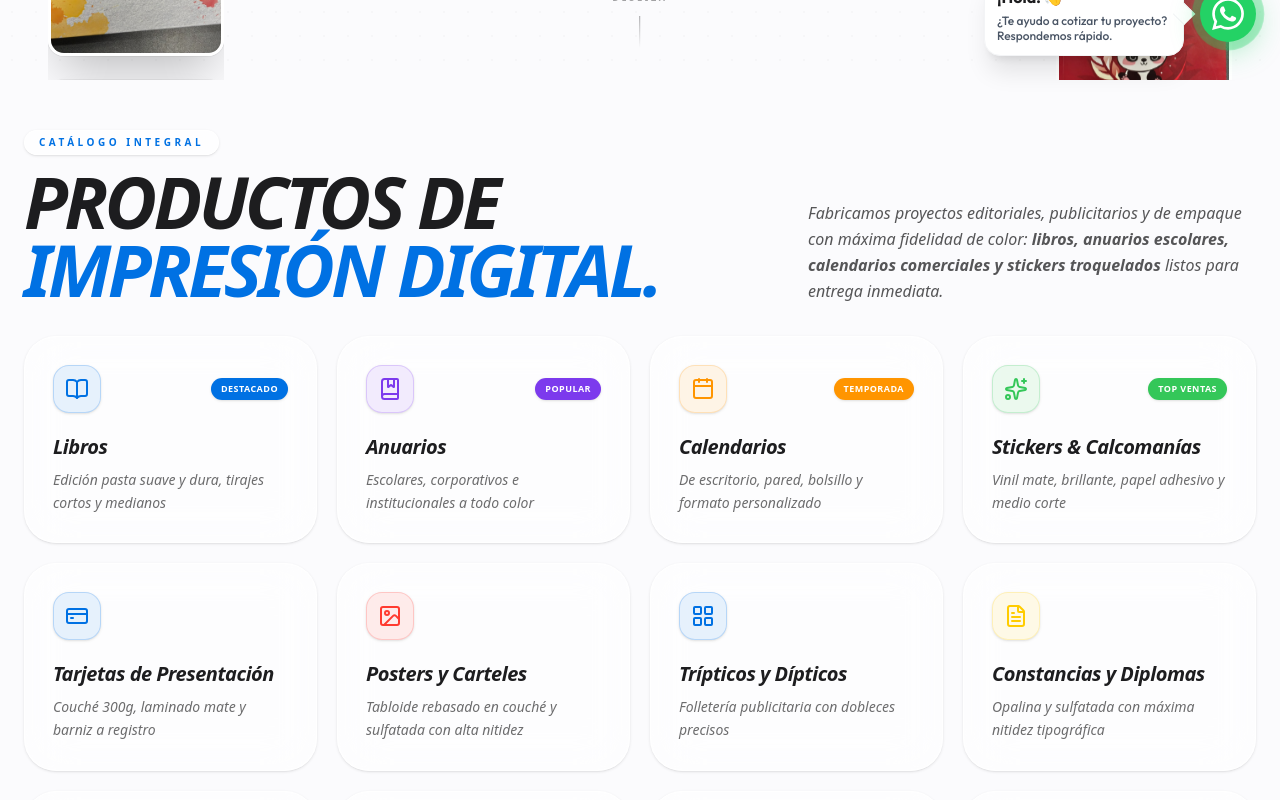
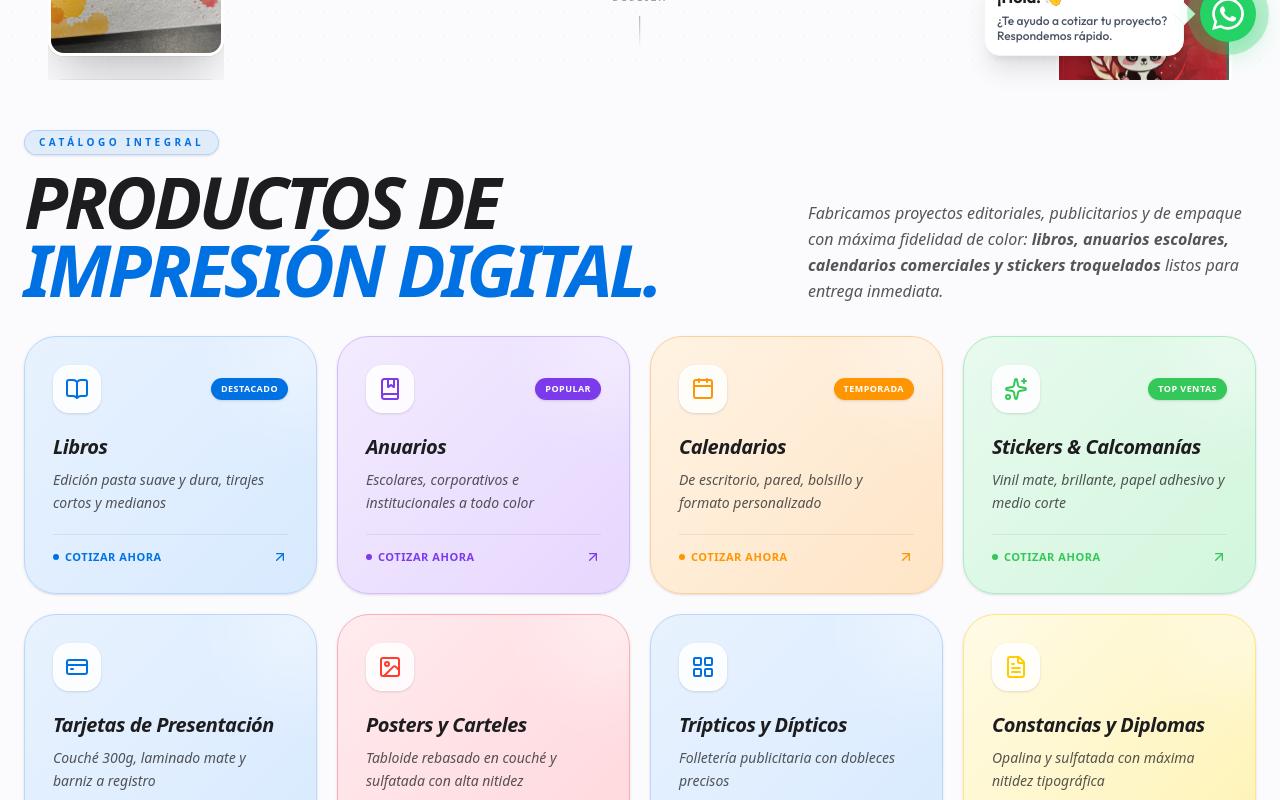
Before and after one commit to JuanTJ2626/Centro-Digital, a Next.js app: page / in a window 1280 px wide. Shown: the part 720-1520 px from the top of the page. Built offline with nearby package versions, Linux system fonts and the light colour scheme.

Commit message:
cambio de colores

```diff
--- a/src/app/page.tsx
+++ b/src/app/page.tsx
@@ -1,6 +1,6 @@
 'use client';
 import { FileText, BookOpen, CreditCard, Tag, BookMarked, LayoutGrid,
-  Mail, Clipboard, Image as ImageIcon, Calendar, Sparkles, FileCheck
+  Mail, Clipboard, Image as ImageIcon, Calendar, Sparkles, FileCheck, ArrowUpRight
 } from 'lucide-react';
 
 import Navbar from '@/components/Navbar';
@@ -11,18 +11,106 @@ import { trackWhatsAppClick } from '@/utils/trackWhatsApp';
 
 export default function Home() {
   const productos = [
-    { Icon: BookOpen, label: 'Libros', color: '#0071e3', desc: 'Edición pasta suave y dura, tirajes cortos y medianos', badge: 'Destacado' },
-    { Icon: BookMarked, label: 'Anuarios', color: '#7c3aed', desc: 'Escolares, corporativos e institucionales a todo color', badge: 'Popular' },
-    { Icon: Calendar, label: 'Calendarios', color: '#ff9500', desc: 'De escritorio, pared, bolsillo y formato personalizado', badge: 'Temporada' },
-    { Icon: Sparkles, label: 'Stickers & Calcomanías', color: '#34c759', desc: 'Vinil mate, brillante, papel adhesivo y medio corte', badge: 'Top Ventas' },
-    { Icon: CreditCard, label: 'Tarjetas de Presentación', color: '#0071e3', desc: 'Couché 300g, laminado mate y barniz a registro' },
-    { Icon: ImageIcon, label: 'Posters y Carteles', color: '#ff3b30', desc: 'Tabloide rebasado en couché y sulfatada con alta nitidez' },
-    { Icon: LayoutGrid, label: 'Trípticos y Dípticos', color: '#0071e3', desc: 'Folletería publicitaria con dobleces precisos' },
-    { Icon: FileText, label: 'Constancias y Diplomas', color: '#ffcc00', desc: 'Opalina y sulfatada con máxima nitidez tipográfica' },
-    { Icon: Clipboard, label: 'Comprobantes y Blocs', color: '#ff3b30', desc: 'Blocs de notas, notas de remisión y papel membretado' },
-    { Icon: Tag, label: 'Etiquetas para Producto', color: '#ff9500', desc: 'Para empaques, botellas, tarros y cajas comerciales' },
-    { Icon: Mail, label: 'Postales y Flyers', color: '#34c759', desc: 'Volantes publicitarios promocionales de alto tiraje' },
-    { Icon: FileCheck, label: 'Manuales y Catálogos', color: '#0071e3', desc: 'Grapados o encuadernados para empresas y escuelas' },
+    {
+      Icon: BookOpen,
+      label: 'Libros',
+      color: '#0071e3',
+      bgLight: 'linear-gradient(135deg, #e8f2fe 0%, #d8eaff 100%)',
+      borderLight: '#b8d7fb',
+      desc: 'Edición pasta suave y dura, tirajes cortos y medianos',
+      badge: 'Destacado'
+    },
+    {
+      Icon: BookMarked,
+      label: 'Anuarios',
+      color: '#7c3aed',
+      bgLight: 'linear-gradient(135deg, #f3ebff 0%, #e6d7fe 100%)',
+      borderLight: '#d3bcfe',
+      desc: 'Escolares, corporativos e institucionales a todo color',
+      badge: 'Popular'
+    },
+    {
+      Icon: Calendar,
+      label: 'Calendarios',
+      color: '#ff9500',
+      bgLight: 'linear-gradient(135deg, #fff3e3 0%, #fee5c7 100%)',
+      borderLight: '#fed09b',
+      desc: 'De escritorio, pared, bolsillo y formato personalizado',
+      badge: 'Temporada'
+    },
+    {
+      Icon: Sparkles,
+      label: 'Stickers & Calcomanías',
+      color: '#34c759',
+      bgLight: 'linear-gradient(135deg, #e8faee 0%, #d2f6dd 100%)',
+      borderLight: '#abedbf',
+      desc: 'Vinil mate, brillante, papel adhesivo y medio corte',
+      badge: 'Top Ventas'
+    },
+    {
+      Icon: CreditCard,
+      label: 'Tarjetas de Presentación',
+      color: '#0071e3',
+      bgLight: 'linear-gradient(135deg, #e8f2fe 0%, #d8eaff 100%)',
+      borderLight: '#b8d7fb',
+      desc: 'Couché 300g, laminado mate y barniz a registro'
+    },
+    {
+      Icon: ImageIcon,
+      label: 'Posters y Carteles',
+      color: '#ff3b30',
+      bgLight: 'linear-gradient(135deg, #ffebee 0%, #ffd7dc 100%)',
+      borderLight: '#fcaeb7',
+      desc: 'Tabloide rebasado en couché y sulfatada con alta nitidez'
+    },
+    {
+      Icon: LayoutGrid,
+      label: 'Trípticos y Dípticos',
+      color: '#0071e3',
+      bgLight: 'linear-gradient(135deg, #e8f2fe 0%, #d8eaff 100%)',
+      borderLight: '#b8d7fb',
+      desc: 'Folletería publicitaria con dobleces precisos'
+    },
+    {
+      Icon: FileText,
+      label: 'Constancias y Diplomas',
+      color: '#ffcc00',
+      bgLight: 'linear-gradient(135deg, #fffbe6 0%, #fef3b3 100%)',
+      borderLight: '#fee680',
+      desc: 'Opalina y sulfatada con máxima nitidez tipográfica'
+    },
+    {
+      Icon: Clipboard,
+      label: 'Comprobantes y Blocs',
+      color: '#ff3b30',
+      bgLight: 'linear-gradient(135deg, #ffebee 0%, #ffd7dc 100%)',
+      borderLight: '#fcaeb7',
+      desc: 'Blocs de notas, notas de remisión y papel membretado'
+    },
+    {
+      Icon: Tag,
+      label: 'Etiquetas para Producto',
+      color: '#ff9500',
+      bgLight: 'linear-gradient(135deg, #fff3e3 0%, #fee5c7 100%)',
+      borderLight: '#fed09b',
+      desc: 'Para empaques, botellas, tarros y cajas comerciales'
+    },
+    {
+      Icon: Mail,
+      label: 'Postales y Flyers',
+      color: '#34c759',
+      bgLight: 'linear-gradient(135deg, #e8faee 0%, #d2f6dd 100%)',
+      borderLight: '#abedbf',
+      desc: 'Volantes publicitarios promocionales de alto tiraje'
+    },
+    {
+      Icon: FileCheck,
+      label: 'Manuales y Catálogos',
+      color: '#0071e3',
+      bgLight: 'linear-gradient(135deg, #e8f2fe 0%, #d8eaff 100%)',
+      borderLight: '#b8d7fb',
+      desc: 'Grapados o encuadernados para empresas y escuelas'
+    },
   ];
 
   return (
@@ -54,7 +142,7 @@ export default function Home() {
         <div className="max-w-7xl mx-auto relative z-10">
           <div className="flex flex-col md:flex-row md:items-end md:justify-between gap-4 mb-8">
             <div>
-              <div className="inline-flex items-center gap-2 px-3.5 py-1 rounded-full bg-white/70 backdrop-blur-md border border-white/80 shadow-sm text-[10px] font-black uppercase tracking-[0.35em] text-[#0071e3] mb-3">
+              <div className="inline-flex items-center gap-2 px-3.5 py-1 rounded-full bg-[#0071e3]/10 backdrop-blur-md border border-[#0071e3]/20 shadow-sm text-[10px] font-black uppercase tracking-[0.35em] text-[#0071e3] mb-3">
                 <span>Catálogo Integral</span>
               </div>
               <h2 className="text-3xl md:text-6xl lg:text-7xl font-bold tracking-tighter italic leading-[0.95] text-[#1d1d1f]">
@@ -69,18 +157,34 @@ export default function Home() {
             </div>
           </div>
 
-          {/* Grid de Productos con fondo translúcido / Apple-glass */}
+          {/* Grid de Productos con colores claros temáticos (no blancos) */}
           <div className="grid grid-cols-1 sm:grid-cols-2 lg:grid-cols-3 xl:grid-cols-4 gap-3 md:gap-5">
-            {productos.map(({ Icon, label, color, desc, badge }) => (
-              <div
+            {productos.map(({ Icon, label, color, bgLight, borderLight, desc, badge }) => (
+              <a
                 key={label}
-                className="group relative bg-white/60 hover:bg-white/90 backdrop-blur-xl border border-white/70 hover:border-white rounded-[2rem] p-5 sm:p-7 transition-all duration-300 flex flex-col justify-between hover:-translate-y-1 shadow-sm hover:shadow-xl hover:shadow-black/5"
+                href={`https://wa.me/528342091016?text=${encodeURIComponent(`Hola Publideas, me interesa cotizar: ${label}.`)}`}
+                target="_blank"
+                rel="noopener noreferrer"
+                onClick={() => trackWhatsAppClick({
+                  buttonName: `Catálogo: ${label}`,
+                  targetNumber: '834 209 1016',
+                  message: `Hola Publideas, me interesa cotizar: ${label}.`
+                })}
+                style={{
+                  background: bgLight,
+                  borderColor: borderLight,
+                }}
+                className="group relative border rounded-[2rem] p-5 sm:p-7 transition-all duration-300 flex flex-col justify-between hover:-translate-y-1.5 shadow-sm hover:shadow-xl hover:shadow-black/5 overflow-hidden cursor-pointer"
               >
-                <div>
+                {/* Sutil resplandor de profundidad estética */}
+                <div
+                  className="absolute -top-10 -right-10 w-28 h-28 rounded-full bg-white/50 blur-2xl pointer-events-none"
+                />
+
+                <div className="relative z-10">
                   <div className="flex items-center justify-between gap-3 mb-4 sm:mb-5">
                     <div
-                      className="w-11 h-11 sm:w-12 sm:h-12 rounded-2xl flex items-center justify-center shrink-0 shadow-sm"
-                      style={{ backgroundColor: `${color}18`, border: `1px solid ${color}35` }}
+                      className="w-11 h-11 sm:w-12 sm:h-12 rounded-2xl flex items-center justify-center shrink-0 shadow-sm bg-white/85 border border-white transition-transform duration-300 group-hover:scale-105"
                     >
                       <Icon className="w-5 h-5 sm:w-6 sm:h-6" style={{ color }} />
                     </div>
@@ -94,14 +198,23 @@ export default function Home() {
                     )}
                   </div>
 
-                  <h3 className="text-lg sm:text-xl font-bold italic tracking-tight text-[#1d1d1f] mb-2 group-hover:text-[#0071e3] transition-colors">
+                  <h3 className="text-lg sm:text-xl font-bold italic tracking-tight text-[#1d1d1f] mb-2 group-hover:opacity-85 transition-opacity">
                     {label}
                   </h3>
-                  <p className="text-[#1d1d1f]/65 text-xs sm:text-sm font-medium italic leading-relaxed">
+                  <p className="text-[#1d1d1f]/75 text-xs sm:text-sm font-medium italic leading-relaxed">
                     {desc}
                   </p>
                 </div>
-              </div>
+
+                {/* Micro-CTA directo a WhatsApp */}
+                <div className="relative z-10 mt-5 pt-3.5 border-t border-black/[0.07] flex items-center justify-between text-xs font-semibold">
+                  <span className="flex items-center gap-1.5 text-[11px] font-black uppercase tracking-wider" style={{ color }}>
+                    <span className="w-1.5 h-1.5 rounded-full" style={{ backgroundColor: color }} />
+                    Cotizar ahora
+                  </span>
+                  <ArrowUpRight className="w-4 h-4 transition-transform group-hover:translate-x-0.5 group-hover:-translate-y-0.5" style={{ color }} />
+                </div>
+              </a>
             ))}
           </div>
 
```
